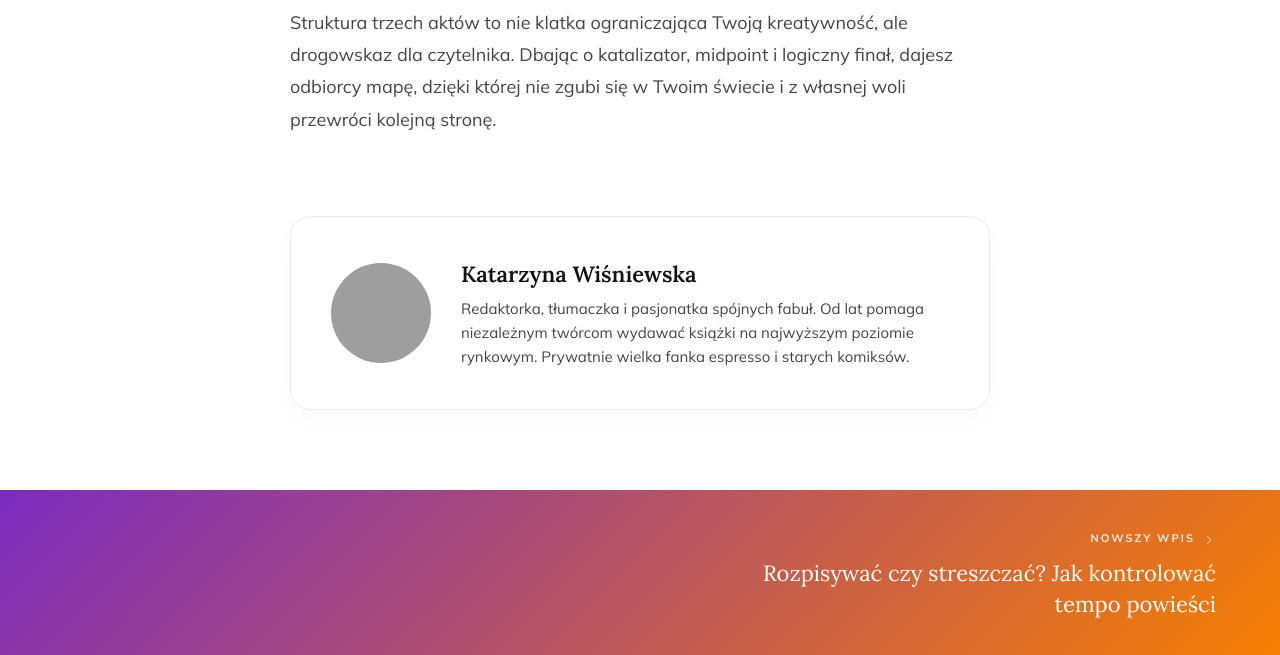
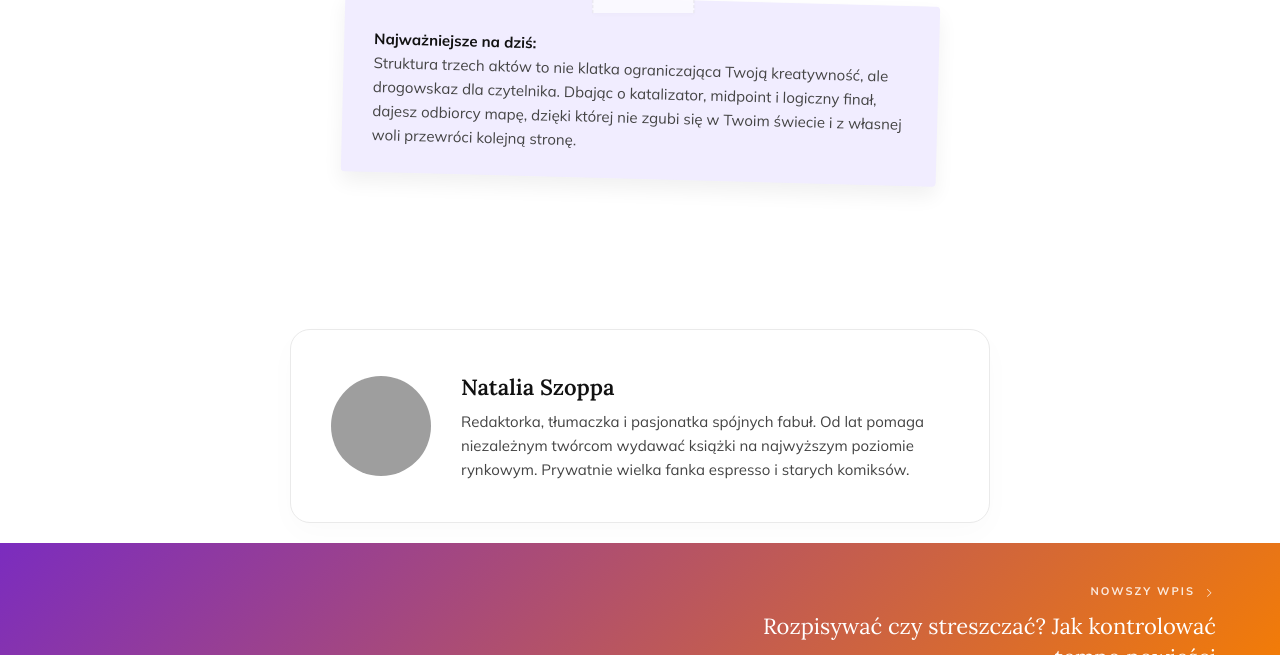
Before and after one commit to Bonnie00726/nataliaszoppa, a Jekyll site: the page built from _posts/2026-06-04-struktura-trzech-aktow2.md, in a window 1280 px wide and 900 px high, scrolled down 7771 px, cut to the strip 0-655 px from the top of the window. Built offline with Jekyll 4.4.1, drawn with Linux system fonts in a browser that asks for light colours; grey boxes are pictures that could not be loaded.

Commit message:
Update post.html

```diff
--- a/_layouts/post.html
+++ b/_layouts/post.html
@@ -49,10 +49,10 @@
         display: block;
     }
 
-    /* Kontener tekstu właściwego */
+    /* Kontener tekstu właściwego (Przytulony do dołu) */
     .article-container {
         max-width: 740px;
-        margin: 0 auto 80px auto;
+        margin: 0 auto 20px auto;
         padding: 0 20px;
     }
 
@@ -76,10 +76,10 @@
         gap: 10px;
     }
     .article-toc h3 i { color: var(--accent-purple); font-size: 18px; }
-    .article-toc ul { list-style: none; }
+    .article-toc ul { list-style: none; padding: 0; }
     .article-toc li { margin-bottom: 10px; }
     .article-toc li:last-child { margin-bottom: 0; }
-    .article-toc a { font-weight: 600; color: var(--text-black); transition: color 0.2s; }
+    .article-toc a { font-weight: 600; color: var(--text-black); transition: color 0.2s; text-decoration: none; }
     .article-toc a:hover { color: var(--accent-purple); }
 
     /* Właściwa Treść Artykułu */
@@ -101,21 +101,105 @@
         margin: 40px 0 15px 0;
     }
     .article-content p { margin-bottom: 25px; }
-    .article-content ul, .article-content ol { margin-bottom: 25px; padding-left: 20px; }
-    .article-content li { margin-bottom: 10px; }
+
+    /* Listy ze strzałkami z gradientem */
+    .article-content ul { list-style: none; padding-left: 0; margin-bottom: 25px; }
+    .article-content ul li { position: relative; padding-left: 30px; margin-bottom: 10px; }
+    .article-content ul li::before {
+        content: '\f105';
+        font-family: 'Font Awesome 6 Free';
+        font-weight: 900;
+        position: absolute; left: 0; top: 3px; font-size: 14px;
+        background: var(--gradient); -webkit-background-clip: text; -webkit-text-fill-color: transparent; display: inline-block;
+    }
+
+    .article-content ol { margin-bottom: 25px; padding-left: 20px; }
+    .article-content ol li { margin-bottom: 10px; }
+
+    /* Cytat Blockquote z wcięciem i linią gradientową */
     .article-content blockquote {
         font-family: 'Lora', serif;
-        font-size: 24px;
+        font-size: 22px;
         font-style: italic;
+        margin: 40px 0 40px 40px;
+        padding: 5px 0 5px 25px;
+        border-left: 4px solid;
+        border-image: var(--gradient) 1;
+        color: var(--text-black);
+        line-height: 1.6;
+    }
+
+    /* Kreska oznaczająca ważność */
+    .article-content .imp-line {
+        border-left: 3px solid;
+        border-image: var(--gradient) 1;
+        padding-left: 20px;
+        display: block;
+        margin: 30px 0 30px 20px;
+        font-style: normal;
+    }
+
+    /* Highlighter (Magenta) */
+    .marker-highlight {
+        position: relative; display: inline-block; z-index: 1; padding: 0 4px;
+    }
+    .marker-highlight::before {
+        content: ''; position: absolute; inset: 0 -4px; z-index: -1; border-radius: 3px 5px 3px 5px;
+        --mark-color: 255 0 255; --mark-bg-angle: 50deg;
+        background: conic-gradient(at 0 100%, rgb(var(--mark-color) / 35%) 1% , #fff0 3%) no-repeat 0 0 / auto 120%, conic-gradient(from 180deg at 100% 0, #fff0, rgb(var(--mark-color) / 35%) 1%, #fff0 4%) no-repeat 100% 100% / auto 120%, linear-gradient(var(--mark-bg-angle), rgb(var(--mark-color) / 25%), rgb(var(--mark-color) / 10%) 75%, rgb(var(--mark-color) / 20%)) no-repeat center / auto;
+        rotate: -1deg; transform: skew(-5deg); scale: 1.05;
+    }
+
+    /* LAWENDOWA STICKY NOTE Z PLASTERKIEM */
+    .article-content .sticky-note {
+        background: #f1edff;
+        color: #333333;
+        padding: 35px 30px 25px 30px;
+        border-radius: 4px;
+        box-shadow: 0 10px 20px rgba(0,0,0,0.06);
+        font-family: 'Mulish', sans-serif;
+        margin: 50px auto;
+        width: 85%;
+        position: relative;
+        transform: rotate(1.5deg);
+        transition: transform 0.4s cubic-bezier(0.175, 0.885, 0.32, 1.275), box-shadow 0.4s ease;
+    }
+
+    .article-content .sticky-note:hover {
+        transform: rotate(-0.5deg) translateY(-5px) scale(1.01);
+        box-shadow: 0 15px 30px rgba(0,0,0,0.12);
+    }
+
+    .article-content .sticky-note::before {
+        content: '';
+        position: absolute;
+        top: -14px;
+        left: 50%;
+        transform: translateX(-50%) rotate(-1.5deg);
+        width: 100px;
+        height: 28px;
+        background-color: rgba(255, 255, 255, 0.65);
+        backdrop-filter: blur(1px);
+        box-shadow: 0 2px 4px rgba(0,0,0,0.02);
+        border-left: 1px dashed rgba(0,0,0,0.08);
+        border-right: 1px dashed rgba(0,0,0,0.08);
+    }
+
+    .article-content .sticky-note h4 {
+        font-family: 'Mulish', sans-serif;
+        font-size: 16px;
+        font-weight: 700;
+        text-transform: uppercase;
+        letter-spacing: 1px;
+        margin-bottom: 10px;
         color: var(--accent-purple);
-        border-left: 4px solid var(--accent-purple);
-        padding-left: 30px;
-        margin: 40px 0;
-        line-height: 1.5;
     }
+    .article-content .sticky-note p { font-size: 15px; color: #444444; margin-bottom: 0; line-height: 1.6; }
+
+    .article-content img { max-width: 100%; height: auto; border-radius: 12px; margin: 30px 0; }
     .article-content strong { color: var(--text-black); }
 
-    /* Bio Autora */
+    /* Bio Autora (Odsunięte w dół) */
     .author-bio {
         display: flex;
         align-items: center;
@@ -124,7 +208,7 @@
         border: 1px solid var(--border-color);
         border-radius: 20px;
         padding: 40px;
-        margin-top: 80px;
+        margin-top: 150px;
         box-shadow: 0 10px 30px rgba(0,0,0,0.02);
     }
     .author-img {
@@ -147,10 +231,9 @@
         margin-right: -50vw;
     }
 
-    /* Pasek Poprzedni/Następny wpis */
     .prev-next-bar {
         display: flex;
-        background: var(--gradient); /* Gradient na całej szerokości */
+        background: var(--gradient);
     }
 
     .nav-link-block {
@@ -163,17 +246,9 @@
         justify-content: center;
         transition: background 0.3s ease;
     }
-    .nav-link-block:hover {
-        background: rgba(0, 0, 0, 0.1);
-    }
-
-    .nav-link-block.prev {
-        text-align: left;
-        border-right: 1px solid rgba(255, 255, 255, 0.2);
-    }
-    .nav-link-block.next {
-        text-align: right;
-    }
+    .nav-link-block:hover { background: rgba(0, 0, 0, 0.1); }
+    .nav-link-block.prev { text-align: left; border-right: 1px solid rgba(255, 255, 255, 0.2); }
+    .nav-link-block.next { text-align: right; }
 
     .nav-label {
         font-family: 'Mulish', sans-serif;
@@ -209,18 +282,13 @@
         text-decoration: none;
         overflow: hidden;
     }
-
-    .related-img-wrap {
-        height: 250px;
-        overflow: hidden;
-    }
+    .related-img-wrap { height: 250px; overflow: hidden; background: var(--text-black); }
     .related-item img {
         width: 100%;
         height: 100%;
         object-fit: cover;
         transition: transform 0.6s ease;
     }
-
     .related-title-block {
         background: var(--text-black);
         color: white;
@@ -234,71 +302,36 @@
         line-height: 1.5;
         transition: background 0.3s ease;
     }
-
-    /* Efekty hover dla powiązanych wpisów */
-    .related-item:hover img {
-        transform: scale(1.05);
-    }
-    .related-item:hover .related-title-block {
-        background: var(--accent-purple);
-    }
+    .related-item:hover img { transform: scale(1.05); }
+    .related-item:hover .related-title-block { background: var(--accent-purple); }
 
     /* PŁYWAJĄCY PRZYCISK SZUKAJ I MODAL */
     .floating-search-btn {
-        position: fixed;
-        bottom: 30px;
-        right: 30px;
-        z-index: 9999;
-        background: var(--text-black);
-        color: white;
-        width: 60px;
-        height: 60px;
-        border-radius: 50%;
-        display: flex;
-        align-items: center;
-        justify-content: center;
-        font-size: 24px;
-        box-shadow: 0 10px 25px rgba(0, 0, 0, 0.2);
-        cursor: pointer;
-        transition: transform 0.3s ease, background 0.3s;
-        border: none;
+        position: fixed; bottom: 30px; right: 30px; z-index: 9999;
+        background: var(--text-black); color: white; width: 60px; height: 60px;
+        border-radius: 50%; display: flex; align-items: center; justify-content: center;
+        font-size: 24px; box-shadow: 0 10px 25px rgba(0, 0, 0, 0.2); cursor: pointer;
+        transition: transform 0.3s ease, background 0.3s; border: none;
     }
     .floating-search-btn:hover { transform: translateY(-3px); background: var(--accent-purple); }
 
     .search-modal-overlay {
-        position: fixed;
-        inset: 0;
-        background: rgba(0, 0, 0, 0.6);
-        backdrop-filter: blur(8px);
-        -webkit-backdrop-filter: blur(8px);
-        z-index: 10000;
-        display: flex;
-        justify-content: flex-end;
-        opacity: 0;
-        visibility: hidden;
-        transition: opacity 0.3s ease, visibility 0.3s ease;
+        position: fixed; inset: 0; background: rgba(0, 0, 0, 0.6); backdrop-filter: blur(8px);
+        -webkit-backdrop-filter: blur(8px); z-index: 10000; display: flex; justify-content: flex-end;
+        opacity: 0; visibility: hidden; transition: opacity 0.3s ease, visibility 0.3s ease;
     }
     .search-modal-overlay.active { opacity: 1; visibility: visible; }
 
     .search-modal-panel {
-        background: white;
-        width: 100%;
-        max-width: 450px;
-        height: 100%;
-        padding: 60px 40px;
-        transform: translateX(100%);
-        transition: transform 0.4s cubic-bezier(0.16, 1, 0.3, 1);
-        overflow-y: auto;
-        position: relative;
+        background: white; width: 100%; max-width: 450px; height: 100%; padding: 60px 40px;
+        transform: translateX(100%); transition: transform 0.4s cubic-bezier(0.16, 1, 0.3, 1);
+        overflow-y: auto; position: relative;
     }
     .search-modal-overlay.active .search-modal-panel { transform: translateX(0); }
 
     .modal-close {
-        position: absolute;
-        top: 30px; right: 30px;
-        background: none; border: none;
-        font-size: 28px; color: var(--text-black);
-        cursor: pointer; transition: color 0.2s;
+        position: absolute; top: 30px; right: 30px; background: none; border: none;
+        font-size: 28px; color: var(--text-black); cursor: pointer; transition: color 0.2s;
     }
     .modal-close:hover { color: var(--accent-purple); }
 
@@ -306,42 +339,32 @@
 
     .search-box { position: relative; margin-bottom: 50px; }
     .search-box input {
-        width: 100%;
-        padding: 15px 20px 15px 50px;
-        border: 1px solid var(--border-color);
-        border-radius: 30px;
-        font-family: 'Mulish', sans-serif;
-        font-size: 15px;
-        outline: none;
-        background: var(--bg-muted);
-        transition: border-color 0.3s;
+        width: 100%; padding: 15px 20px 15px 50px; border: 1px solid var(--border-color);
+        border-radius: 30px; font-family: 'Mulish', sans-serif; font-size: 15px; outline: none;
+        background: var(--bg-muted); transition: border-color 0.3s;
     }
     .search-box input:focus { border-color: var(--accent-purple); background: white; }
     .search-box i { position: absolute; left: 20px; top: 50%; transform: translateY(-50%); color: var(--text-muted); font-size: 18px; }
 
     .archive-list { list-style: none; padding: 0; }
     .archive-list li { margin-bottom: 15px; border-bottom: 1px solid var(--border-color); padding-bottom: 15px;}
-    .archive-list a { display: flex; justify-content: space-between; font-size: 16px; font-weight: 600; color: var(--text-black); transition: color 0.2s; }
+    .archive-list a { display: flex; justify-content: space-between; font-size: 16px; font-weight: 600; color: var(--text-black); transition: color 0.2s; text-decoration: none;}
     .archive-list a span { color: var(--text-muted); font-weight: 400; font-size: 14px; }
     .archive-list a:hover { color: var(--accent-purple); }
 
     @media (max-width: 900px) {
-        .article-title { font-size: 36px; }
+        .article-title { font-size: clamp(32px, 5vw, 48px); }
         .article-hero-img { height: 40vh; min-height: 300px; }
-        .author-bio { flex-direction: column; text-align: center; gap: 20px; padding: 30px 20px; }
-
-        /* Responsive dla nowej nawigacji pod artykułem */
+        .author-bio { flex-direction: column; text-align: center; gap: 20px; padding: 30px 20px; margin-top: 80px; }
         .prev-next-bar { flex-direction: column; }
         .nav-link-block.prev { border-right: none; border-bottom: 1px solid rgba(255, 255, 255, 0.2); text-align: left; }
         .nav-link-block.next { text-align: left; }
         .nav-link-block.next .nav-label { justify-content: flex-start; }
         .nav-link-block.next .nav-post-title { margin-left: 0; }
-
         .related-posts { flex-direction: column; }
         .related-img-wrap { height: 200px; }
     }
     @media (max-width: 600px) {
-        .nav-links { display: none; }
         .floating-search-btn { bottom: 20px; right: 20px; width: 50px; height: 50px; font-size: 20px; }
         .search-modal-panel { padding: 50px 25px; }
     }
@@ -385,9 +408,9 @@
     </div>
 
     <div class="author-bio">
-        <img src="https://images.unsplash.com/photo-1534528741775-53994a69daeb?auto=format&fit=crop&w=150&q=80" alt="Katarzyna Wiśniewska" class="author-img">
+        <img src="https://images.unsplash.com/photo-1534528741775-53994a69daeb?auto=format&fit=crop&w=150&q=80" alt="Natalia Szoppa" class="author-img">
         <div class="author-info">
-            <h4>Katarzyna Wiśniewska</h4>
+            <h4>Natalia Szoppa</h4>
             <p>Redaktorka, tłumaczka i pasjonatka spójnych fabuł. Od lat pomaga niezależnym twórcom wydawać książki na najwyższym poziomie rynkowym. Prywatnie wielka fanka espresso i starych komiksów.</p>
         </div>
     </div>
```
Also changed, not shown: other parts of _layouts/post.html (+1 -3 lines).
